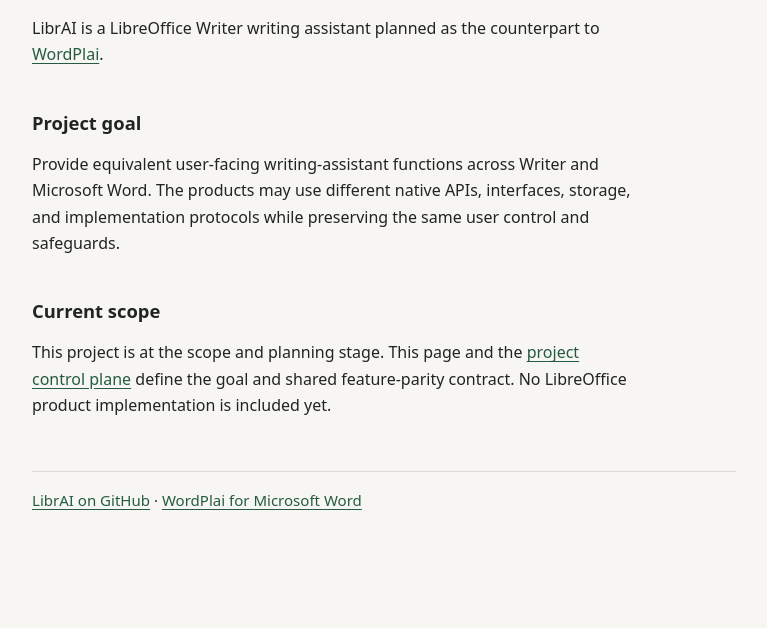
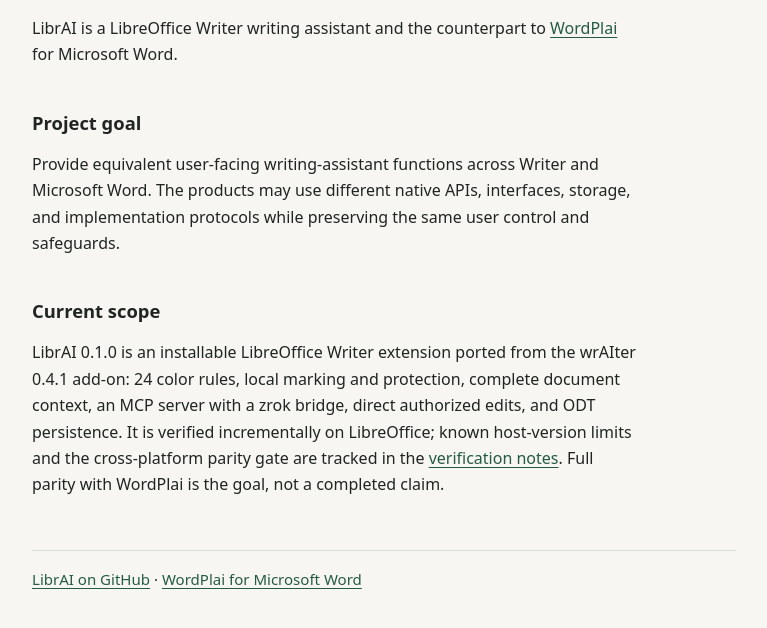
Before and after one commit to GeorgeFejer91/LibrAI, a plain HTML site: page index.html in a window 1280 px wide. Shown: the part 162-790 px from the top of the page, without its empty margins (256-1023 px from the left). Drawn offline with Linux system fonts and the light colour scheme.

Commit message:
docs: record port decision D-0007, verification gates, and public status
Control plane updated for the wrAIter port: D-0004/5/6 superseded by D-0007,
architecture and verified state rewritten, Writer extension gates and known
host-version limits added to VERIFICATION.md, SKILLS.md fallback updated.
Public page and root README now describe the implemented extension without
claiming unverified parity.

```diff
--- a/index.html
+++ b/index.html
@@ -20,13 +20,13 @@
 <body>
   <main>
     <h1>LibrAI</h1>
-    <p>LibrAI is a LibreOffice Writer writing assistant planned as the counterpart to <a href="https://github.com/GeorgeFejer91/wordplai">WordPlai</a>.</p>
+    <p>LibrAI is a LibreOffice Writer writing assistant and the counterpart to <a href="https://github.com/GeorgeFejer91/wordplai">WordPlai</a> for Microsoft Word.</p>
 
     <h2>Project goal</h2>
     <p>Provide equivalent user-facing writing-assistant functions across Writer and Microsoft Word. The products may use different native APIs, interfaces, storage, and implementation protocols while preserving the same user control and safeguards.</p>
 
     <h2>Current scope</h2>
-    <p>This project is at the scope and planning stage. This page and the <a href="https://github.com/GeorgeFejer91/LibrAI/tree/main/for-ai">project control plane</a> define the goal and shared feature-parity contract. No LibreOffice product implementation is included yet.</p>
+    <p>LibrAI 0.1.0 is an installable LibreOffice Writer extension ported from the wrAIter 0.4.1 add-on: 24 color rules, local marking and protection, complete document context, an MCP server with a zrok bridge, direct authorized edits, and ODT persistence. It is verified incrementally on LibreOffice; known host-version limits and the cross-platform parity gate are tracked in the <a href="https://github.com/GeorgeFejer91/LibrAI/blob/main/for-ai/VERIFICATION.md">verification notes</a>. Full parity with WordPlai is the goal, not a completed claim.</p>
 
     <footer><a href="https://github.com/GeorgeFejer91/LibrAI">LibrAI on GitHub</a> · <a href="https://github.com/GeorgeFejer91/wordplai">WordPlai for Microsoft Word</a></footer>
   </main>
```
Also changed, not shown: 5 other files.
